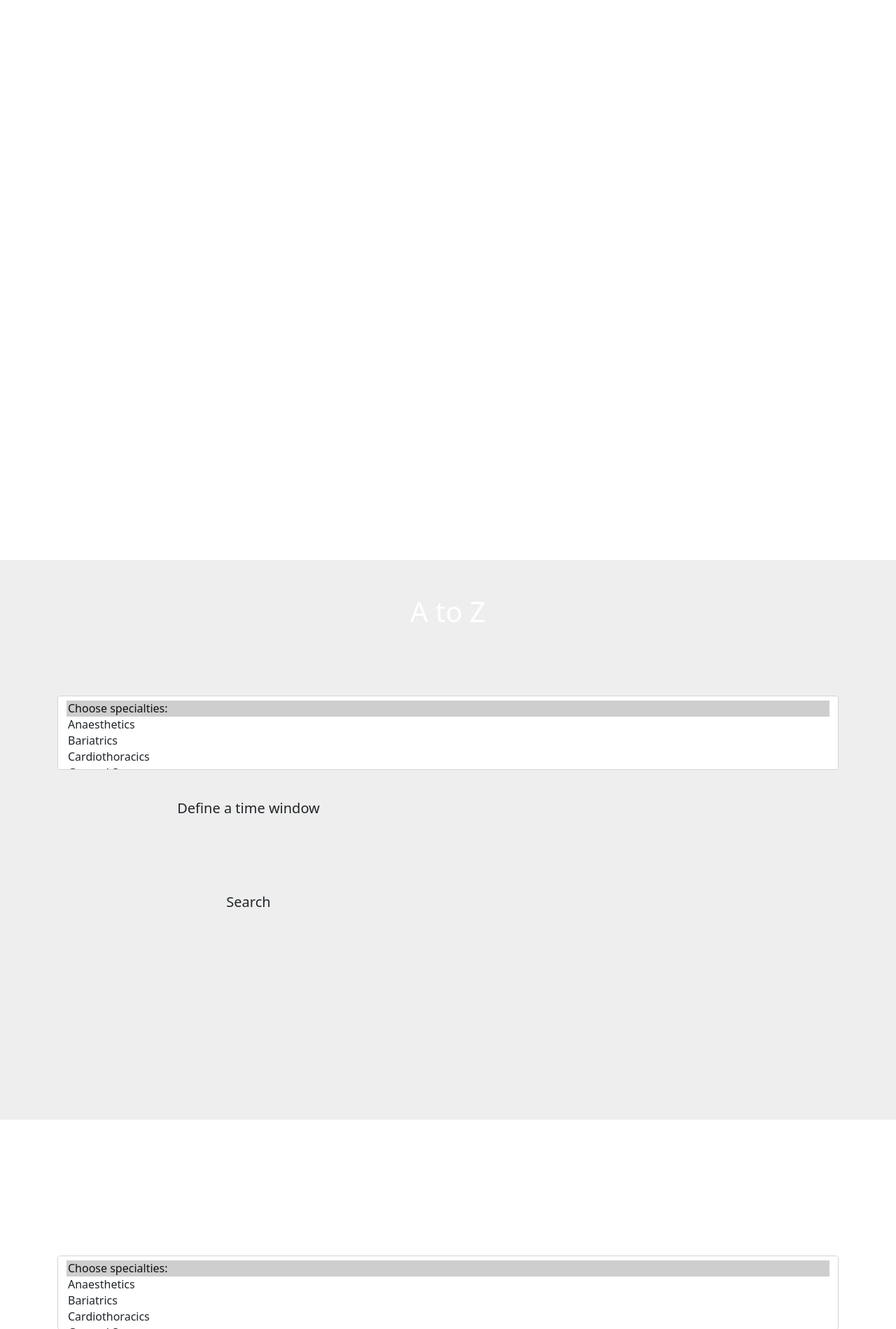
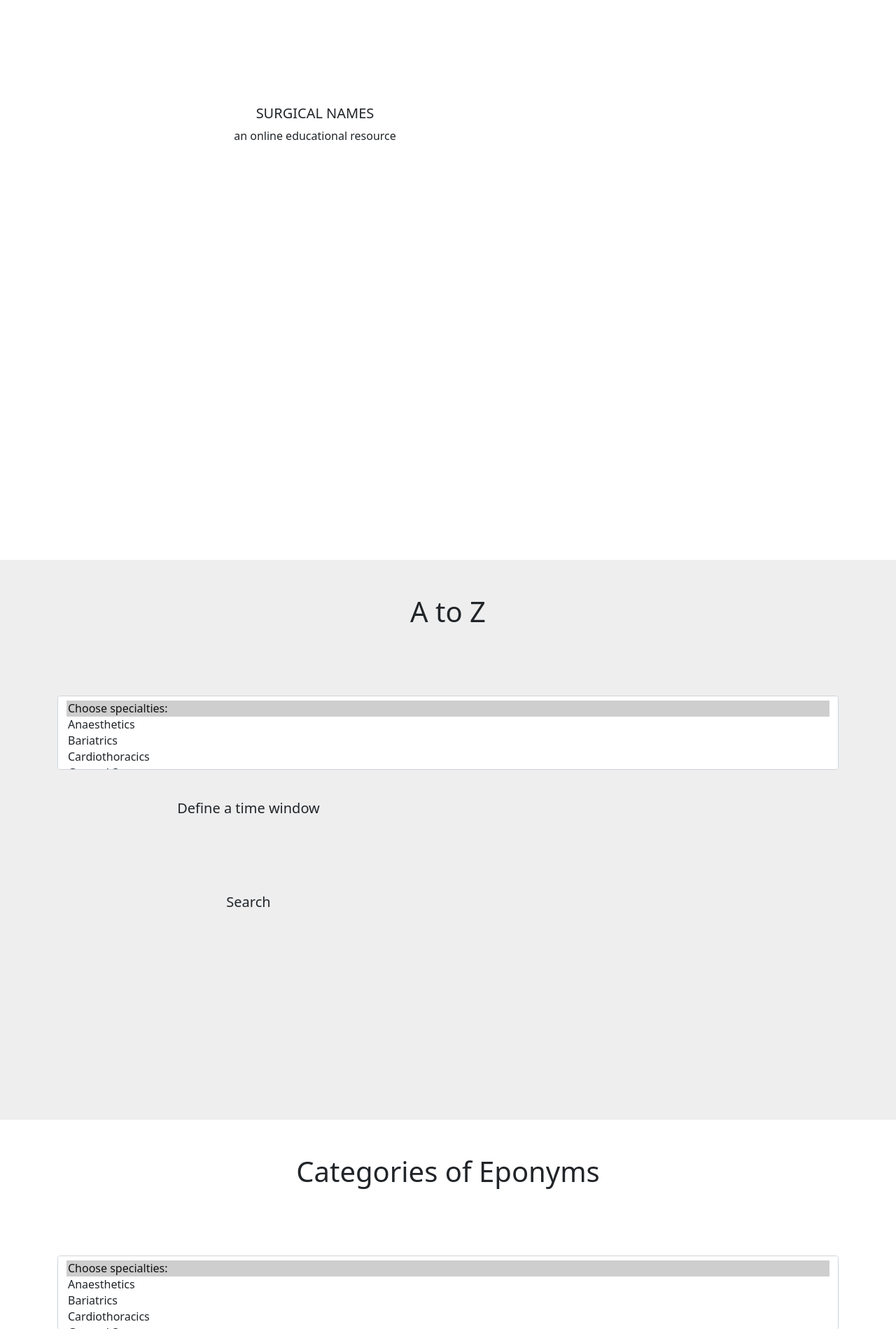
Before and after one commit to HayesAJ83/surgnames01, a Flask app: template templates/02_index.html in a window 1280 px wide. Shown: the part 80-1979 px from the top of the page at 70% size. Run offline with Flask 2, Linux system fonts and the light colour scheme; the template is opened without the code that fills it, so the values that code supplies are empty; some libraries are stand-ins or nearby versions.

Commit message:
Add files via upload

```diff
--- a/templates/04_intro.html
+++ b/templates/04_intro.html
@@ -6,8 +6,8 @@
     <div class="container">
         <div class="row">
             <div class="col-lg-8">
-                <h1 class="text-white text-uppercase fs-5 fs-lg-7" data-aos="fade-down" data-aos-duration="1500">Surgical Names</h1>
-                <p class="mb-5 fs-lg-1 text-white" data-aos="fade-down" data-aos-delay="50" data-aos-duration="1500">an online educational resource</p>
+                <h1 class="text-black text-uppercase fs-5 fs-lg-7" data-aos="fade-down" data-aos-duration="1500">Surgical Names</h1>
+                <p class="mb-5 fs-lg-1 text-black" data-aos="fade-down" data-aos-delay="50" data-aos-duration="1500">an online educational resource</p>
             </div>
         </div>
     </div>
--- a/templates/05_A2Z.html
+++ b/templates/05_A2Z.html
@@ -4,7 +4,7 @@
         <div class="container" data-aos="zoom-out" data-aos-duration="500">
             <div class="row">
                 <div class="col-lg-12">
-                    <h1 class="mb-5 fs-lg-1 text-white">A to Z</h1>
+                    <h1 class="mb-5 fs-lg-1 text-black">A to Z</h1>
                     <br></br>
                 </div>
             </div>
--- a/templates/06_cats.html
+++ b/templates/06_cats.html
@@ -1,10 +1,9 @@
     <!-- Categories Section -->
     <section id="cats" class="services-section">
-
         <div class="container" data-aos="zoom-out" data-aos-duration="500">
             <div class="row">
                 <div class="col-lg-12">
-                    <h1 class="mb-5 fs-lg-1 text-white">Categories of Eponyms</h1>
+                    <h1 class="mb-5 fs-lg-1 text-black">Categories of Eponyms</h1>
                     <br></br>
                 </div>
             </div>
--- a/templates/08_journal.html
+++ b/templates/08_journal.html
@@ -4,7 +4,7 @@
     <div class="container" data-aos="zoom-out" data-aos-duration="500">
         <div class="row">
             <div class="col-lg-12">
-                <h1 class="mb-5 fs-lg-1 text-white">Eponyms by Journal</h1>
+                <h1 class="mb-5 fs-lg-1 text-black">Eponyms by Journal</h1>
                 <br></br>
                 <p style="margin-top: 10px;" class="lead">..text..</p>
             </div>
--- a/templates/09_ops.html
+++ b/templates/09_ops.html
@@ -4,7 +4,7 @@
   <div class="container" data-aos="zoom-out" data-aos-duration="500">
     <div class="row">
         <div class="col-lg-12">
-            <h1 class="mb-5 fs-lg-1 text-white">Operations</h1>
+            <h1 class="mb-5 fs-lg-1 text-black">Operations</h1>
             <br></br>
         </div>
     </div>
```
